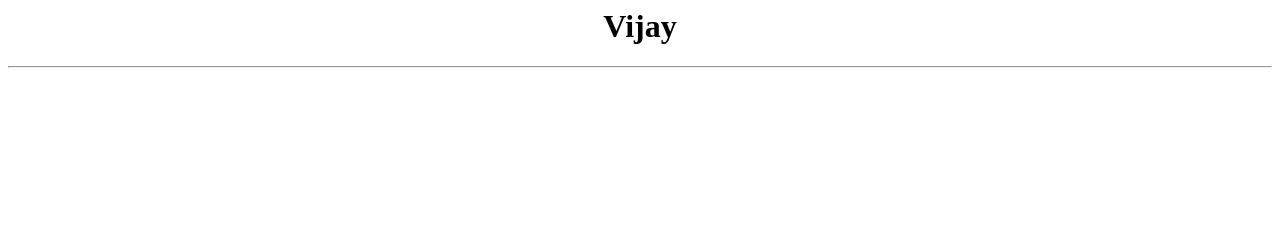
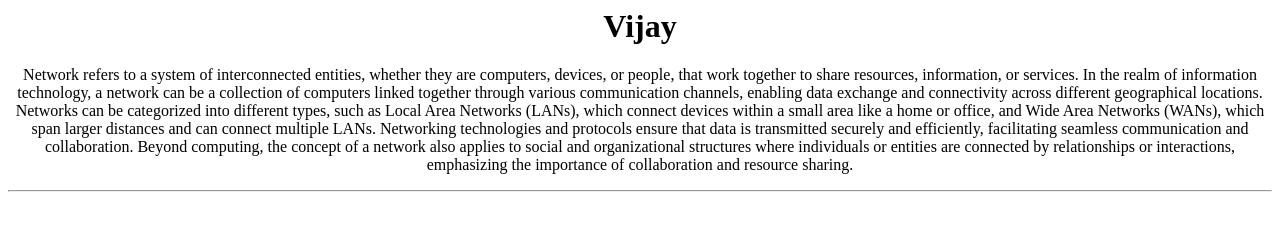
Before and after one commit to sivasurya-2001/helloall, a plain HTML site: page index.html in a window 1280 px wide. Drawn offline with Linux system fonts and the light colour scheme.

Commit message:
new para added

```diff
--- a/index.html
+++ b/index.html
@@ -1,4 +1,5 @@
 <center>
         <h1>Vijay</h1>
+        <p>Network refers to a system of interconnected entities, whether they are computers, devices, or people, that work together to share resources, information, or services. In the realm of information technology, a network can be a collection of computers linked together through various communication channels, enabling data exchange and connectivity across different geographical locations. Networks can be categorized into different types, such as Local Area Networks (LANs), which connect devices within a small area like a home or office, and Wide Area Networks (WANs), which span larger distances and can connect multiple LANs. Networking technologies and protocols ensure that data is transmitted securely and efficiently, facilitating seamless communication and collaboration. Beyond computing, the concept of a network also applies to social and organizational structures where individuals or entities are connected by relationships or interactions, emphasizing the importance of collaboration and resource sharing.</p>
     </center>
 <hr>
```
